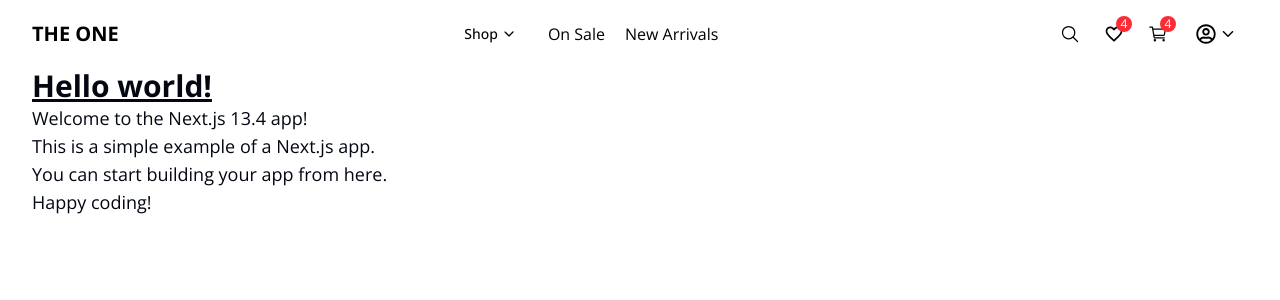
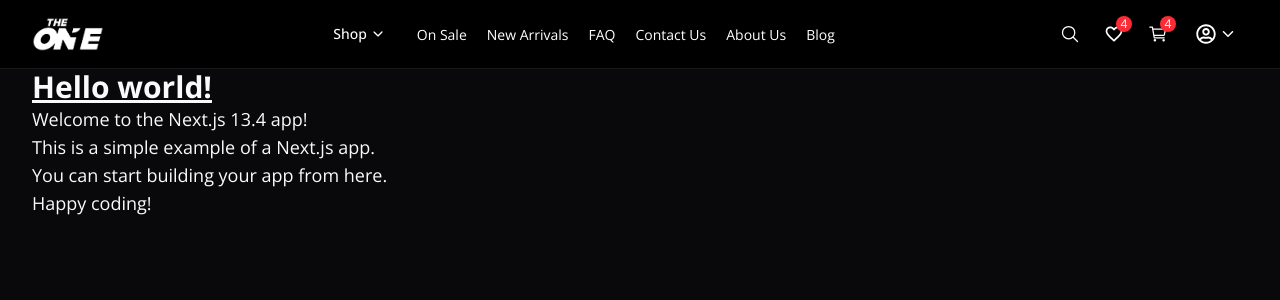
Before and after one commit to mdnuruzzamannirob/e-commerce-frontend, a Next.js app: page / in a window 1280 px wide. Shown: the top 300 px of the page. Built offline with nearby package versions, Linux system fonts and the light colour scheme.

Commit message:
feat: add Logo component with navigation functionality

```diff
--- a/src/app/layout.tsx
+++ b/src/app/layout.tsx
@@ -30,7 +30,7 @@ export const metadata: Metadata = {
 
 export default function RootLayout({ children }: { children: React.ReactNode }) {
   return (
-    <html lang="en">
+    <html lang="en" className="dark">
       <body className={cn('antialiased', nunitoSans.variable, openSans.variable, sora.variable)}>
         <Header />
         <main>{children}</main>
--- a/src/components/Account.tsx
+++ b/src/components/Account.tsx
@@ -41,8 +41,8 @@ const Account = () => {
         className={cn(
           'flex h-9 cursor-pointer items-center gap-1 rounded-md px-3 transition-colors',
           accountOpen
-            ? 'bg-gray-100 text-blue-500 hover:bg-gray-200'
-            : 'hover:bg-gray-100 hover:text-blue-500',
+            ? 'bg-black/5 text-blue-500 hover:bg-black/10 dark:bg-white/10 dark:hover:bg-white/15'
+            : 'hover:bg-black/5 hover:text-blue-500 dark:hover:bg-white/10',
         )}
         onClick={() => setAccountOpen(!accountOpen)}
       >
@@ -51,8 +51,8 @@ const Account = () => {
       </button>
 
       {accountOpen && (
-        <div className="absolute top-full right-0 mt-1 w-60 min-w-0 space-y-2 rounded-md border border-gray-100 bg-white shadow-sm">
-          <div className="flex flex-col items-center gap-2 border-b border-gray-100 p-2">
+        <div className="absolute top-full right-0 mt-1 w-60 min-w-0 space-y-2 rounded-md border bg-white shadow-sm dark:bg-black">
+          <div className="flex flex-col items-center gap-2 border-b p-2">
             <Image
               src={userData?.profileUrl}
               alt="profile"
@@ -67,7 +67,7 @@ const Account = () => {
 
             <button
               onClick={() => !pathname.includes('profile') && router.push('/profile')}
-              className="h-8 w-full cursor-pointer rounded-sm border border-gray-200 text-sm hover:bg-gray-100 hover:text-blue-500"
+              className="h-8 w-full cursor-pointer rounded-sm border text-sm hover:bg-gray-100 hover:text-blue-500 dark:hover:bg-white/5"
             >
               View Profile
             </button>
@@ -80,17 +80,17 @@ const Account = () => {
                 className={cn(
                   'group flex h-9 w-full cursor-pointer items-center gap-2 rounded-sm px-3',
                   pathname.includes(item.url)
-                    ? 'bg-gray-100'
-                    : 'text-muted-foreground hover:bg-gray-100 hover:text-black',
+                    ? 'bg-gray-100 dark:bg-white/5'
+                    : 'text-muted-foreground hover:bg-gray-100 hover:text-inherit dark:hover:bg-white/5',
                 )}
               >
                 {item.icon} {item.text}
               </button>
             ))}
           </div>
-          <p className="border-b border-gray-100"></p>
+          <p className="border-b"></p>
           <div className="px-2 pb-2 text-sm font-medium">
-            <button className="group flex h-9 w-full cursor-pointer items-center gap-2 rounded-sm px-3 text-red-400 hover:bg-red-50 hover:text-red-500">
+            <button className="group flex h-9 w-full cursor-pointer items-center gap-2 rounded-sm px-3 text-red-400 hover:bg-red-50 hover:text-red-500 dark:hover:bg-red-500/10">
               <IoIosLogOut className="size-4" /> Log Out
             </button>
           </div>
--- a/src/components/Cart.tsx
+++ b/src/components/Cart.tsx
@@ -38,8 +38,8 @@ const Cart = () => {
         className={cn(
           'relative flex size-9 cursor-pointer items-center justify-center gap-2 rounded-md transition-colors',
           cartOpen
-            ? 'bg-gray-100 text-blue-500 hover:bg-gray-200'
-            : 'hover:bg-gray-100 hover:text-blue-500',
+            ? 'bg-black/5 text-blue-500 hover:bg-black/10 dark:bg-white/10 dark:hover:bg-white/15'
+            : 'hover:bg-black/5 hover:text-blue-500 dark:hover:bg-white/10',
         )}
         onClick={() => setCartOpen(!cartOpen)}
       >
@@ -52,8 +52,8 @@ const Cart = () => {
       </button>
 
       {cartOpen && (
-        <div className="absolute top-full right-0 mt-1 w-96 min-w-0 rounded-md border border-gray-100 bg-white shadow-sm">
-          <div className="flex items-center justify-between gap-2 border-b border-gray-100 p-3">
+        <div className="absolute top-full right-0 mt-1 w-96 min-w-0 rounded-md border bg-white shadow-sm dark:bg-black">
+          <div className="flex items-center justify-between gap-2 border-b p-3">
             <h3 className="font-semibold"> Shopping cart</h3>
             <p className="">{demoCartData?.length} items</p>
           </div>
@@ -62,7 +62,7 @@ const Cart = () => {
             {demoCartData.map((item, index) => (
               <div
                 key={index}
-                className="flex size-full justify-between gap-2 p-3 hover:bg-gray-50"
+                className="flex size-full justify-between gap-2 p-3 hover:bg-gray-50 dark:hover:bg-white/5"
               >
                 <div className="flex min-w-0 flex-2/3 items-center gap-2">
                   <button
@@ -90,21 +90,21 @@ const Cart = () => {
                   </div>
                 </div>
                 <div className="flex flex-1/3 items-center justify-between gap-2">
-                  <button className="flex size-6 cursor-pointer items-center justify-center rounded-sm border transition-colors hover:bg-gray-200">
+                  <button className="flex size-6 cursor-pointer items-center justify-center rounded-sm border transition-colors hover:bg-gray-200 dark:hover:bg-white/10">
                     <LuMinus />
                   </button>
                   <p className="text-sm font-medium"> {item?.quantity}</p>
-                  <button className="flex size-6 cursor-pointer items-center justify-center rounded-sm border transition-colors hover:bg-gray-200">
+                  <button className="flex size-6 cursor-pointer items-center justify-center rounded-sm border transition-colors hover:bg-gray-200 dark:hover:bg-white/10">
                     <LuPlus />
                   </button>
-                  <button className="flex size-6 cursor-pointer items-center justify-center rounded-sm bg-red-50 text-red-500 transition-colors hover:bg-red-100">
+                  <button className="flex size-6 cursor-pointer items-center justify-center rounded-sm bg-red-50 text-red-500 transition-colors hover:bg-red-100 dark:bg-red-500/15 dark:hover:bg-red-500/25">
                     <AiOutlineDelete />
                   </button>
                 </div>
               </div>
             ))}
           </div>
-          <p className="border-b border-gray-100"></p>
+          <p className="border-b"></p>
           <div className="flex items-center justify-between gap-2 p-3">
             <h3 className="font-semibold">Total</h3>
             <p className="">${totalAmount}</p>
--- a/src/components/Favorite.tsx
+++ b/src/components/Favorite.tsx
@@ -35,8 +35,8 @@ const Favorite = () => {
         className={cn(
           'relative flex size-9 cursor-pointer items-center justify-center gap-2 rounded-md transition-colors',
           favoriteOpen
-            ? 'bg-gray-100 text-blue-500 hover:bg-gray-200'
-            : 'hover:bg-gray-100 hover:text-blue-500',
+            ? 'bg-black/5 text-blue-500 hover:bg-black/10 dark:bg-white/10 dark:hover:bg-white/15'
+            : 'hover:bg-black/5 hover:text-blue-500 dark:hover:bg-white/10',
         )}
         onClick={() => setFavoriteOpen(!favoriteOpen)}
       >
@@ -49,8 +49,8 @@ const Favorite = () => {
       </button>
 
       {favoriteOpen && (
-        <div className="absolute top-full right-0 mt-1 w-96 min-w-0 rounded-md border border-gray-100 bg-white shadow-sm">
-          <div className="flex items-center justify-between gap-2 border-b border-gray-100 p-3">
+        <div className="absolute top-full right-0 mt-1 w-96 min-w-0 rounded-md border bg-white shadow-sm dark:bg-black">
+          <div className="flex items-center justify-between gap-2 border-b p-3">
             <h3 className="font-semibold">Favorite Items</h3>
             <p className="">{demoCartData?.length} items</p>
           </div>
@@ -59,7 +59,7 @@ const Favorite = () => {
             {demoCartData.map((item, index) => (
               <div
                 key={index}
-                className="flex size-full items-center justify-between gap-2 p-3 hover:bg-gray-50"
+                className="flex size-full items-center justify-between gap-2 p-3 hover:bg-gray-50 dark:hover:bg-white/5"
               >
                 <div className="flex w-full min-w-0 items-center gap-2">
                   <button
@@ -87,13 +87,13 @@ const Favorite = () => {
                   </div>
                 </div>
 
-                <button className="flex size-6 cursor-pointer items-center justify-center rounded-sm bg-red-50 text-red-500 transition-colors hover:bg-red-100">
+                <button className="flex size-6 cursor-pointer items-center justify-center rounded-sm bg-red-50 text-red-500 transition-colors hover:bg-red-100 dark:bg-red-500/15 dark:hover:bg-red-500/25">
                   <AiOutlineDelete />
                 </button>
               </div>
             ))}
           </div>
-          <p className="border-b border-gray-100"></p>
+          <p className="border-b"></p>
 
           <div className="p-3 text-sm font-medium">
             <button className="flex h-10 w-full cursor-pointer items-center justify-center gap-2 rounded-sm bg-blue-500 px-3 text-white hover:bg-blue-600">
--- a/src/components/Header.tsx
+++ b/src/components/Header.tsx
@@ -2,57 +2,66 @@
 
 import { usePathname, useRouter } from 'next/navigation';
 import { cn } from '@/lib/utils';
+import Logo from './Logo';
+import Shop from './Shop';
+import Search from './Search';
+import Favorite from './Favorite';
+import Cart from './Cart';
 import Account from './Account';
-import Cart from './Cart';
-import Favorite from './Favorite';
-import Search from './Search';
-import Shop from './Shop';
+
+type NavItem = {
+  name: string;
+  path: string;
+};
+
+const NAV_ITEMS: NavItem[] = [
+  { name: 'Shop', path: '/shop' },
+  { name: 'On Sale', path: '/on-sale' },
+  { name: 'New Arrivals', path: '/new-arrivals' },
+  { name: 'FAQ', path: '/faq' },
+  { name: 'Contact Us', path: '/contact-us' },
+  { name: 'About Us', path: '/about-us' },
+  { name: 'Blog', path: '/blog' },
+];
 
 const Header = () => {
   const pathname = usePathname();
   const router = useRouter();
 
+  const handleNavigation = (path: string) => {
+    if (!pathname.includes(path)) {
+      router.push(path);
+    }
+  };
+
   return (
-    <header className="bg-white text-black dark:bg-black dark:text-white">
+    <header className="border-b bg-white text-black dark:bg-black dark:text-white">
       <nav className="container flex items-center justify-between gap-10 p-4">
-        {/* left */}
-        <button
-          onClick={() => pathname !== '/' && router.push('/')}
-          className="cursor-pointer text-xl font-bold whitespace-nowrap uppercase"
-        >
-          The One
-        </button>
+        {/* Left Section */}
+        <Logo />
 
-        {/* middle */}
+        {/* Middle Navigation */}
         <ul className="flex items-center gap-5 whitespace-nowrap">
-          <li>
-            <Shop />
-          </li>
-          <li>
-            <button
-              onClick={() => !pathname.includes('on-sale') && router.push('/on-sale')}
-              className={cn(
-                'cursor-pointer transition-colors hover:text-blue-500',
-                pathname.includes('on-sale') && 'text-blue-500',
+          {NAV_ITEMS.map((item) => (
+            <li key={item.path}>
+              {item.name === 'Shop' ? (
+                <Shop />
+              ) : (
+                <button
+                  onClick={() => handleNavigation(item.path)}
+                  className={cn(
+                    'cursor-pointer text-sm transition-colors hover:text-blue-500',
+                    pathname.includes(item.path) && 'text-blue-500',
+                  )}
+                >
+                  {item.name}
+                </button>
               )}
-            >
-              On Sale
-            </button>
-          </li>
-          <li>
-            <button
-              onClick={() => !pathname.includes('new-arrivals') && router.push('/new-arrivals')}
-              className={cn(
-                'cursor-pointer transition-colors hover:text-blue-500',
-                pathname.includes('new-arrivals') && 'text-blue-500',
-              )}
-            >
-              New Arrivals
-            </button>
-          </li>
+            </li>
+          ))}
         </ul>
 
-        {/* right */}
+        {/* Right Actions */}
         <div className="flex items-center gap-2">
           <Search />
           <Favorite />
--- /dev/null
+++ b/src/components/Logo.tsx
@@ -0,0 +1,23 @@
+'use client';
+
+import { cn } from '@/lib/utils';
+import Image from 'next/image';
+import { usePathname, useRouter } from 'next/navigation';
+
+const Logo = ({ className = '' }) => {
+  const pathname = usePathname();
+  const router = useRouter();
+
+  return (
+    <Image
+      onClick={() => pathname !== '/' && router.push('/')}
+      src="/THE_ONE_DARK.png"
+      alt="logo"
+      width={72}
+      height={36}
+      className={cn('cursor-pointer rounded-md object-cover dark:invert', className)}
+    />
+  );
+};
+
+export default Logo;
--- a/src/components/Search.tsx
+++ b/src/components/Search.tsx
@@ -72,8 +72,9 @@ const Search = () => {
         aria-label="Open search"
         className={cn(
           'flex size-9 items-center justify-center rounded-md transition-colors',
-          'hover:bg-gray-100 hover:text-blue-500 focus:outline-none',
-          searchOpen && 'bg-gray-100 text-blue-500',
+          searchOpen
+            ? 'bg-black/5 text-blue-500 hover:bg-black/10 dark:bg-white/10 dark:hover:bg-white/15'
+            : 'hover:bg-black/5 hover:text-blue-500 dark:hover:bg-white/10',
         )}
         onClick={() => setSearchOpen(true)}
       >
@@ -89,14 +90,14 @@ const Search = () => {
           <div className="flex h-full w-full items-start justify-center p-4 sm:p-6">
             <div
               ref={contentRef}
-              className="flex size-full max-w-4xl flex-col space-y-3 rounded-md bg-white p-3 sm:space-y-4 sm:p-5"
+              className="flex size-full max-w-4xl flex-col space-y-3 rounded-md bg-white p-3 sm:space-y-4 sm:p-5 dark:border dark:bg-black"
             >
               {/* Header */}
               <div className="flex items-center justify-between">
                 <h2 className="font-semibold sm:text-lg">Advanced search</h2>
                 <button
                   aria-label="Close search"
-                  className="flex size-7 cursor-pointer items-center justify-center rounded-md hover:bg-gray-100 sm:size-9"
+                  className="flex size-7 cursor-pointer items-center justify-center rounded-md hover:bg-black/5 sm:size-9 dark:hover:bg-white/10"
                   onClick={() => setSearchOpen(false)}
                 >
                   <IoCloseOutline className="size-5" />
@@ -167,7 +168,7 @@ const Search = () => {
                         key={index}
                         className="min-w-0 space-y-2 rounded-md border p-3 hover:shadow-md"
                       >
-                        <div className="aspect-square rounded-sm bg-gray-100" />
+                        <div className="aspect-square rounded-sm bg-black/5 dark:bg-white/5" />
                         <h4 className="truncate text-sm font-medium">{product.name}</h4>
                         <div className="flex flex-wrap items-center justify-between">
                           <div className="flex items-center gap-2">
@@ -190,7 +191,7 @@ const Search = () => {
                     {categories.map((category, index) => (
                       <button
                         key={index}
-                        className="cursor-pointer rounded-md border p-2 text-left text-sm hover:bg-gray-50"
+                        className="text-muted-foreground cursor-pointer rounded-md border p-2 text-left text-sm hover:bg-black/5 dark:hover:bg-white/5"
                       >
                         {category}
                       </button>
--- a/src/components/Shop.tsx
+++ b/src/components/Shop.tsx
@@ -107,8 +107,8 @@ const Shop = () => {
         className={cn(
           'relative flex h-9 cursor-pointer items-center justify-center gap-1 rounded-md px-3 text-sm font-medium transition-colors',
           shopOpen
-            ? 'bg-gray-100 text-blue-500 hover:bg-gray-200'
-            : 'hover:bg-gray-100 hover:text-blue-500',
+            ? 'bg-black/5 text-blue-500 hover:bg-black/10 dark:bg-white/10 dark:hover:bg-white/15'
+            : 'hover:bg-black/5 hover:text-blue-500 dark:hover:bg-white/10',
         )}
         onClick={() => setShopOpen(!shopOpen)}
       >
@@ -116,8 +116,8 @@ const Shop = () => {
       </button>
 
       {shopOpen && (
-        <div className="fixed inset-x-0 top-14 z-50 max-h-[calc(100vh-56px)] overflow-y-auto border-b bg-white">
-          <div className="mx-auto h-full max-w-7xl space-y-5 bg-white px-4 py-5 sm:px-6 lg:px-8">
+        <div className="fixed inset-x-0 top-14 z-50 max-h-[calc(100vh-56px)] overflow-y-auto border-b bg-white dark:bg-black dark:text-white">
+          <div className="mx-auto h-full max-w-7xl space-y-5 bg-white px-4 py-5 sm:px-6 lg:px-8 dark:bg-black dark:text-white">
             <div className="grid h-full w-full grid-cols-1 gap-5 sm:grid-cols-2 lg:grid-cols-4">
               {categories.map((category, index) => (
                 <div key={index} className="space-y-4 text-sm">
@@ -138,7 +138,7 @@ const Shop = () => {
               ))}
             </div>
 
-            <button className="flex h-10 w-full items-center justify-center gap-2 rounded-sm border border-gray-200 text-sm font-medium hover:bg-gray-100 hover:text-blue-500">
+            <button className="flex h-10 w-full cursor-pointer items-center justify-center gap-2 rounded-sm border text-sm font-medium transition-colors hover:bg-black/5 hover:text-blue-500 dark:hover:bg-white/5">
               See all categories <FaArrowRightLong />
             </button>
           </div>
```
Also changed, not shown: public/THE_ONE_DARK.png (added), public/THE_ONE_LIGHT.png (added).
